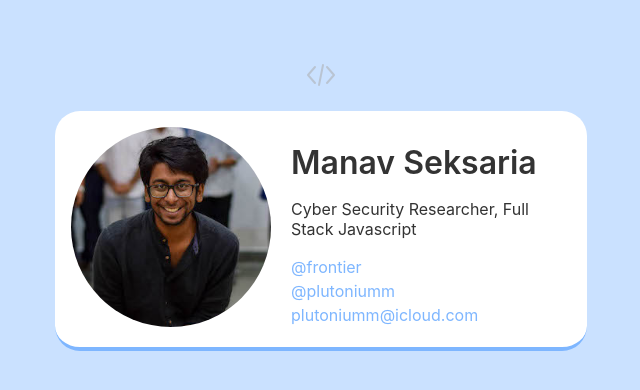
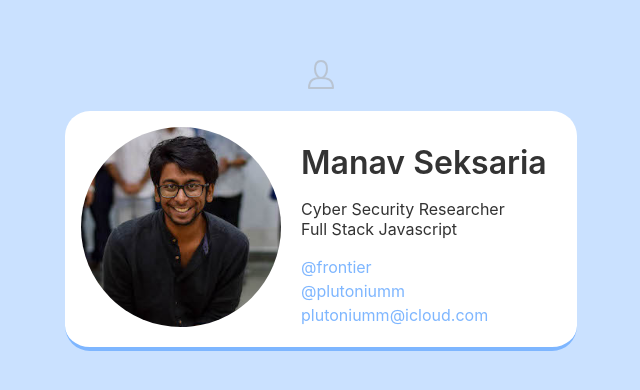
Before and after one commit to plutoniumm/plutoniumm, a Svelte app: page / in a window 1280 px wide. Shown: the part 204-594 px from the top of the page, without its empty margins (319-959 px from the left). Built offline with nearby package versions, Linux system fonts and the light colour scheme.

Commit message:
Same kaam ke kam lines

```diff
--- a/public/global.css
+++ b/public/global.css
@@ -1 +1 @@
-html,body{position:relative;width:100%;height:100%}body{color:#333;margin:0;font-size:16px;box-sizing:border-box;font-family:-apple-system, BlinkMacSystemFont, "Segoe UI", Roboto, Oxygen-Sans, Ubuntu, Cantarell, "Helvetica Neue", sans-serif}svg{stroke:currentcolor;stroke-linecap:round;stroke-linejoin:round;stroke-width:2}.code{text-align:center;padding:0.75em;color:#aaa8}.code svg{border:1px solid #8880;padding:0.25em}.code:hover{color:#222;cursor:pointer;transition:color 0.3s ease}.section{border-radius:25px;display:flex;border-bottom:4px solid #7eb6ff;background:#fff;padding:1em;pointer-events:none}@media (max-width: 600px){.section{flex-wrap:wrap;text-align:center;border-radius:20px}}
+html,body{position:relative;width:100%;height:100%}body{color:#333;margin:0;font-size:16px;box-sizing:border-box;font-family:-apple-system, BlinkMacSystemFont, "Segoe UI", Roboto, Oxygen-Sans, Ubuntu, Cantarell, "Helvetica Neue", sans-serif}svg{stroke:currentcolor;stroke-linecap:round;stroke-linejoin:round;stroke-width:2}a,a:visited,a:hover{text-decoration:none;color:unset}.section{border-radius:25px;display:flex;border-bottom:4px solid #7eb6ff;background:#fff;padding:1em;pointer-events:none}@media (max-width: 600px){.section{flex-wrap:wrap;text-align:center;border-radius:20px}}
--- a/public/global.scss
+++ b/public/global.scss
@@ -18,20 +18,11 @@ svg {
 	stroke-width:2;
 }
 
-.code {
-	text-align: center;
-	padding: 0.75em;
-	color: #aaa8;
-	svg {
-		border: 1px solid #8880;
-		padding: 0.25em;
-	}
-	&:hover {
-		color: #222;
-		cursor: pointer;
-		transition: color 0.3s ease;
-	}
+a,a:visited,a:hover{
+	text-decoration: none;
+	color: unset;
 }
+
 .section {
 	border-radius: 25px;
 	display: flex;
--- a/src/App.svelte
+++ b/src/App.svelte
@@ -5,12 +5,10 @@
 	import { fade } from "svelte/transition";
 
 	$: code = false;
-	const codeCg = () => {
-		code = !code;
-	};
+	const codeCg = () => (code = !code);
 </script>
 
-<style>
+<style type="text/scss">
 	main {
 		width: 100%;
 		height: 100%;
@@ -18,18 +16,48 @@
 		align-items: center;
 		display: flex;
 		background: #cae1ff;
+		.section {
+			height: auto;
+			width: 480px;
+			transition: all 0.3s ease;
+		}
+		.code {
+			text-align: center;
+			padding: 0.75em;
+			color: #aaa8;
+			svg {
+				border: 1px solid #8880;
+				padding: 0.25em;
+			}
+			&:hover {
+				color: #222;
+				cursor: pointer;
+				transition: color 0.3s ease;
+			}
+		}
+	}
+	@media (max-width: 600px) {
+		.section {
+			width: 300px;
+		}
 	}
 </style>
 
 <main>
-	{#if !code}
-		<div in:fade>
-			<CenterBox {codeCg} />
+	<section style="display:flex;flex-direction:column;">
+		<div class="code" on:click={codeCg}>
+			<svg viewBox="0 0 32 32" width="32" height="32" fill="none">
+				<path
+					d={!code ? 'M22 11 C22 16 19 20 16 20 13 20 10 16 10 11 10 6 12 3 16 3 20 3 22 6 22 11 Z M4 30 L28 30 C28 21 22 20 16 20 10 20 4 21 4 30 Z' : 'M10 9 L3 17 10 25 M22 9 L29 17 22 25 M18 7 L14 27'} />
+			</svg>
 		</div>
-	{/if}
-	{#if code}
-		<div in:fade>
-			<CodeBox {codeCg} />
+		<div class="section" style={!code ? '' : 'flex-wrap:wrap'}>
+			{#if !code}
+				<CenterBox />
+			{/if}
+			{#if code}
+				<CodeBox />
+			{/if}
 		</div>
-	{/if}
+	</section>
 </main>
--- a/src/components/centerbox.svelte
+++ b/src/components/centerbox.svelte
@@ -1,11 +1,4 @@
-<script>
-      export let codeCg;
-</script>
-
 <style type="text/scss">
-      .section {
-            width: 500px;
-            height: auto;
       .left {
             padding-right: 20px;
             img {
@@ -21,44 +14,24 @@
             line-height: 8px;
             padding: 0;
       }
-            a {
-                  pointer-events: all;
-                  color: #7eb6ff;
-                  text-decoration: none;
-            }
-      }
       @media (max-width: 600px) {
-            .section {
-                  width: 325px;
-                  height: auto;
             .left,
             .right {
                   width: 100%;
                   padding: 0;
             }
       }
-      }
 </style>
 
-<section style="display:flex;flex-direction:column;">
-      <div class="code" on:click={codeCg}>
-            <svg viewBox="0 0 32 32" width="32" height="32" fill="none">
-                  <path d="M10 9 L3 17 10 25 M22 9 L29 17 22 25 M18 7 L14 27" />
-            </svg>
-      </div>
-      <div class="section">
 <div class="left"><img src="./assets/pic.jpeg" alt="" /></div>
 <div class="right">
       <p class="title">Manav Seksaria</p>
-                  <p>Cyber Security Researcher, Full Stack Javascript</p>
-                  <div style="line-height:1.5em">
+      <p>Cyber Security Researcher <br /> Full Stack Javascript</p>
+      <div style="line-height:1.5em;color: #7eb6ff;pointer-events: all;">
             <a href="https://frontier.nukes.in">@frontier</a>
             <br />
             <a href="https://github.com/plutoniumm">@plutoniumm</a>
             <br />
-                        <a
-                              href="mailto:plutoniumm@icloud.com">plutoniumm@icloud.com</a>
+            <a href="mailto:plutoniumm@icloud.com">plutoniumm@icloud.com</a>
       </div>
 </div>
-      </div>
-</section>
--- a/src/components/codebox.svelte
+++ b/src/components/codebox.svelte
@@ -1,11 +1,9 @@
 <script>
-      export let codeCg;
-
       const langs = [
             { lang: "js" },
             { lang: "ts" },
             { lang: "node", bg: "#303030" },
-            { lang: "sql", bg: "#F4F4FF" },
+            // { lang: "sql", bg: "#F4F4FF" },
 
             { lang: "svelte" },
             { lang: "react" },
@@ -15,48 +13,28 @@
             { lang: "python", bg: "rgb(40,110,166)" },
             { lang: "c", bg: "rgb(95,100,200)" },
             { lang: "cpp", bg: "rgb(15,67,120)" },
-            { lang: "rs", bg: "#b8430f" },
+            // { lang: "rs", bg: "#b8430f" },
 
             { lang: "m", bg: "rgb(0,100,170)" },
             { lang: "md" },
-            { lang: "swift" },
+            // { lang: "swift" },
             { lang: "sass", bg: "#cc6699" },
       ];
 </script>
 
 <style type="text/scss">
-      .section {
-            flex-wrap: wrap;
-            width: 300px;
-            height: auto;
       img {
             padding: 0;
             margin: 0;
             object-fit: contain;
       }
-      }
-      @media (max-width: 600px) {
-            .section {
-                  width: 300px;
-            }
-      }
 </style>
 
-<section style="display:flex;flex-direction:column;">
-      <div class="code" on:click={codeCg}>
-            <svg viewBox="0 0 32 32" width="32" height="32" fill="none">
-                  <path
-                        d="M22 11 C22 16 19 20 16 20 13 20 10 16 10 11 10 6 12 3 16 3 20 3 22 6 22 11 Z M4 30 L28 30 C28 21 22 20 16 20 10 20 4 21 4 30 Z" />
-            </svg>
-      </div>
-      <div class="section">
 {#each langs as lang}
       <img
             src="./assets/langs/{lang.lang}.png"
-                        width="75px"
-                        height="75px"
+            width="80px"
+            height="80px"
             style="background:{lang.bg || 'black'}"
             alt="" />
 {/each}
-      </div>
-</section>
```
Also changed, not shown: public/build/bundle.css, public/build/bundle.js. Lines whose indentation alone changed are shown as unchanged.
